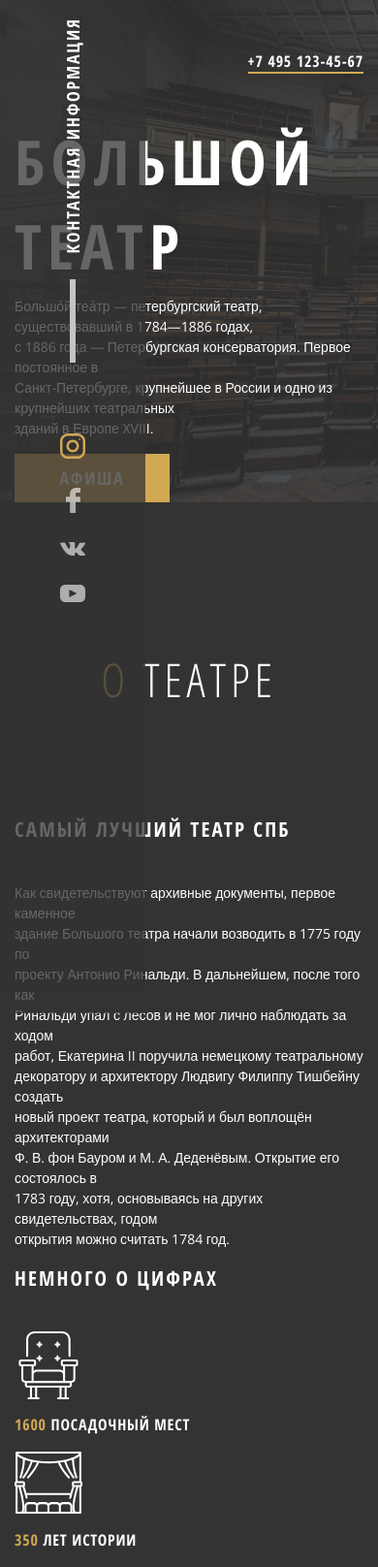
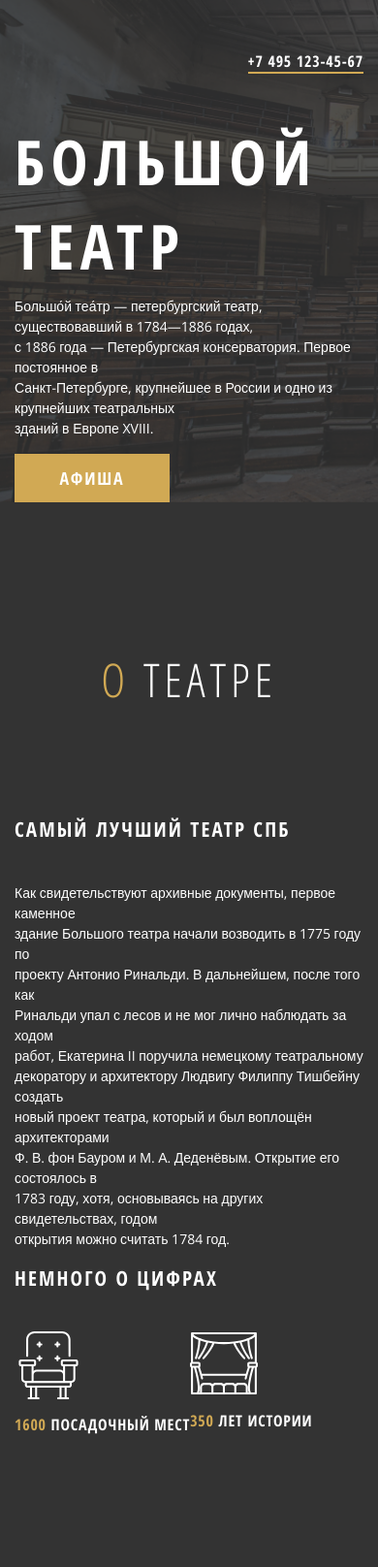
Before and after one commit to verslibremd/step2020, a PHP site: page /theatre.html in a window 390 px wide; the page is wider, and only the part inside the window is pictured. Shown: the top 1616 px of that part at 97% size. Run offline with PHP 8.4, Linux system fonts and the light colour scheme.

Commit message:
block about b over

```diff
--- a/projects from phpstorm/theatre/theatre-b.css
+++ b/projects from phpstorm/theatre/theatre-b.css
@@ -3,3 +3,12 @@
 
 }
 */
+@media (min-width: 768px) {
+    .about__text-title{
+        white-space: nowrap;
+    }
+}
+/*
+@media (min-width: 576px) {
+    .jd div
+}*/
--- a/projects from phpstorm/theatre/theatre.html
+++ b/projects from phpstorm/theatre/theatre.html
@@ -14,7 +14,7 @@
 </head>
 <body>
     <header class="header font-style-OSC-bold">
-        <div class="left-items position-fixed">
+        <div class="left-items position-fixed d-none d-lg-flex d-xl-flex">
             <div class="left-items__content ">
                 <p class="left-items__text font-style-OSC-bold">контактная информация</p>
                 <hr class="left-items__line">
@@ -51,7 +51,7 @@
                 <div class="col-xl-7 col-lg-8 mt-5 d-flex flex-column">
                     <h1 class="d-inline header-content__title font-style-OSC-bold">большой театр</h1>
                     <p class="d-inline header-content__description">Большо́й теа́тр — петербургский театр, существовавший в 1784—1886 годах,<br> с 1886 года — Петербургская консерватория. Первое постоянное в<br> Санкт-Петербурге, крупнейшее в России и одно из крупнейших театральных<br> зданий в Европе XVIII.</p>
-                    <a class="" href="#"><button class="header-content__button font-style-OSC-bold d-inline" type="button">АФИША</button></a>
+                    <a href="#"><button class="header-content__button font-style-OSC-bold d-inline" type="button">АФИША</button></a>
                 </div>
                 <div class="col-xl-5 d-none d-xl-block header-content__poster">
                     <div class="row">
@@ -77,25 +77,35 @@
         <h1 class="title title--padding-bottom"><span class="color-y">О</span> ТЕАТРЕ</h1>
         <div class="container d-flex justify-content-center">
             <div class="row">
-                <div class="col-xl-auto">
-                    <p class="about__text-title font-style-OSC-bold">
+                <div class="col-xl-auto col-md-8 col-sm-12">
+                    <div class="row">
+                        <div class="col-12">
+                            <p class="about__text-title font-style-OSC-bold text-sm-center text-md-left">
                                 Самый лучший театр СПБ
                             </p>
-                    <p class="about__text-description text-left">
+                            <p class="about__text-description text-left text-sm-center text-md-left">
                                 Как свидетельствуют архивные документы, первое каменное<br> здание Большого театра начали возводить в 1775 году по<br> проекту Антонио Ринальди. В дальнейшем, после того как<br> Ринальди упал с лесов и не мог лично наблюдать за ходом<br> работ, Екатерина II поручила немецкому театральному<br> декоратору и архитектору Людвигу Филиппу Тишбейну создать<br> новый проект театра, который и был воплощён архитекторами<br> Ф. В. фон Бауром и М. А. Деденёвым. Открытие его состоялось в<br> 1783 году, хотя, основываясь на других свидетельствах, годом<br> открытия можно считать 1784 год.
                             </p>
                         </div>
-                <div class="col-xl-auto">
-                    <p class="about__text-title font-style-OSC-bold">
+                    </div>
+                </div>
+                <div class="col-xl-auto ml-md-auto col-md-4 col-sm-12">
+                    <div class="row">
+                        <div class="col-12">
+                            <p class="about__text-title font-style-OSC-bold text-sm-center mt-sm-3 mt-md-0">
                                 немного о цифрах
                             </p>
+                            <div class="d-flex flex-sm-row flex-md-column justify-content-sm-around">
                                 <div>
                                     <img src="theatre-pict/about-one.svg" alt="svg">
                                     <p class="about__text-description-vol-two font-style-OSC-bold"><span class="color-y">1600</span> посадочный мест</p>
                                 </div>
                                 <div>
                                     <img src="theatre-pict/about-two.svg" alt="svg">
-                        <p class="about__text-description-vol-two font-style-OSC-bold "><span class="color-y">350</span> лет истории</p>
+                                    <p class="about__text-description-vol-two font-style-OSC-bold"><span class="color-y">350</span> лет истории</p>
+                                </div>
+                            </div>
+                        </div>
                     </div>
                 </div>
                 <div class="col-auto d-none d-xl-block">
```
Lines whose indentation alone changed are shown as unchanged.
